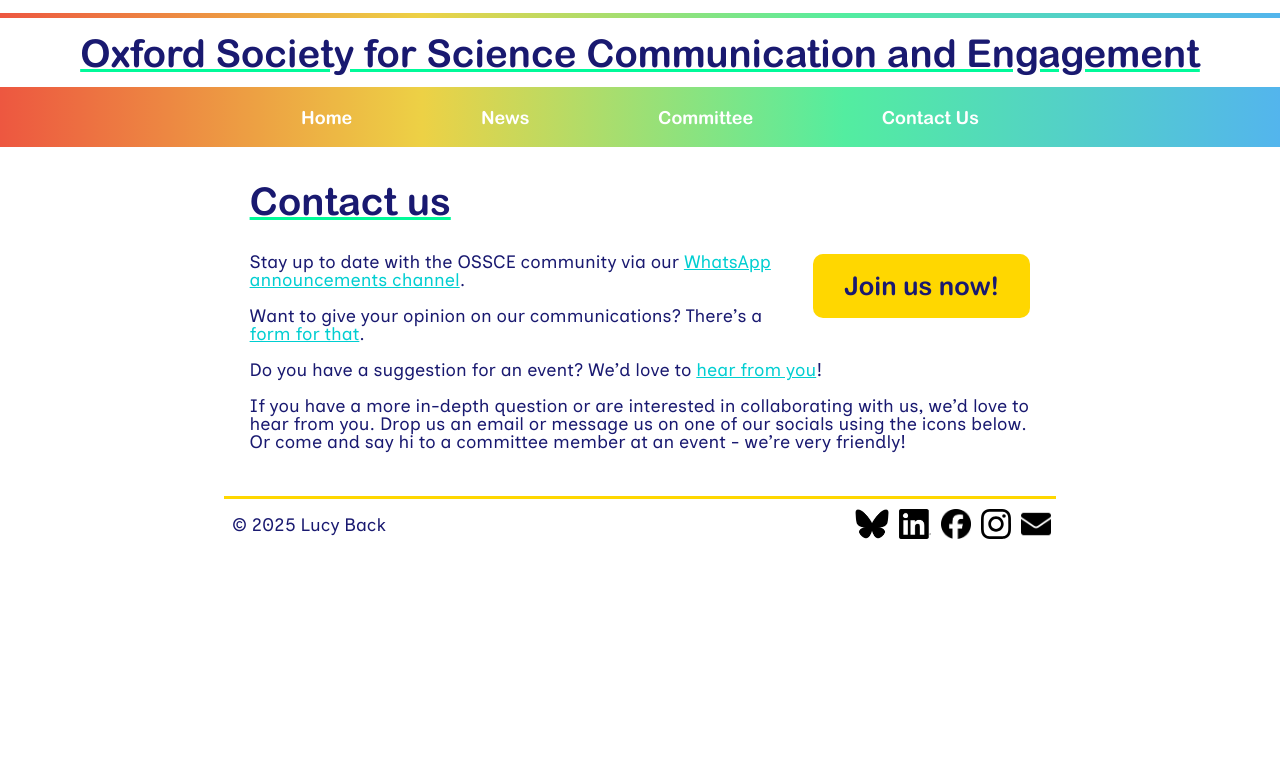
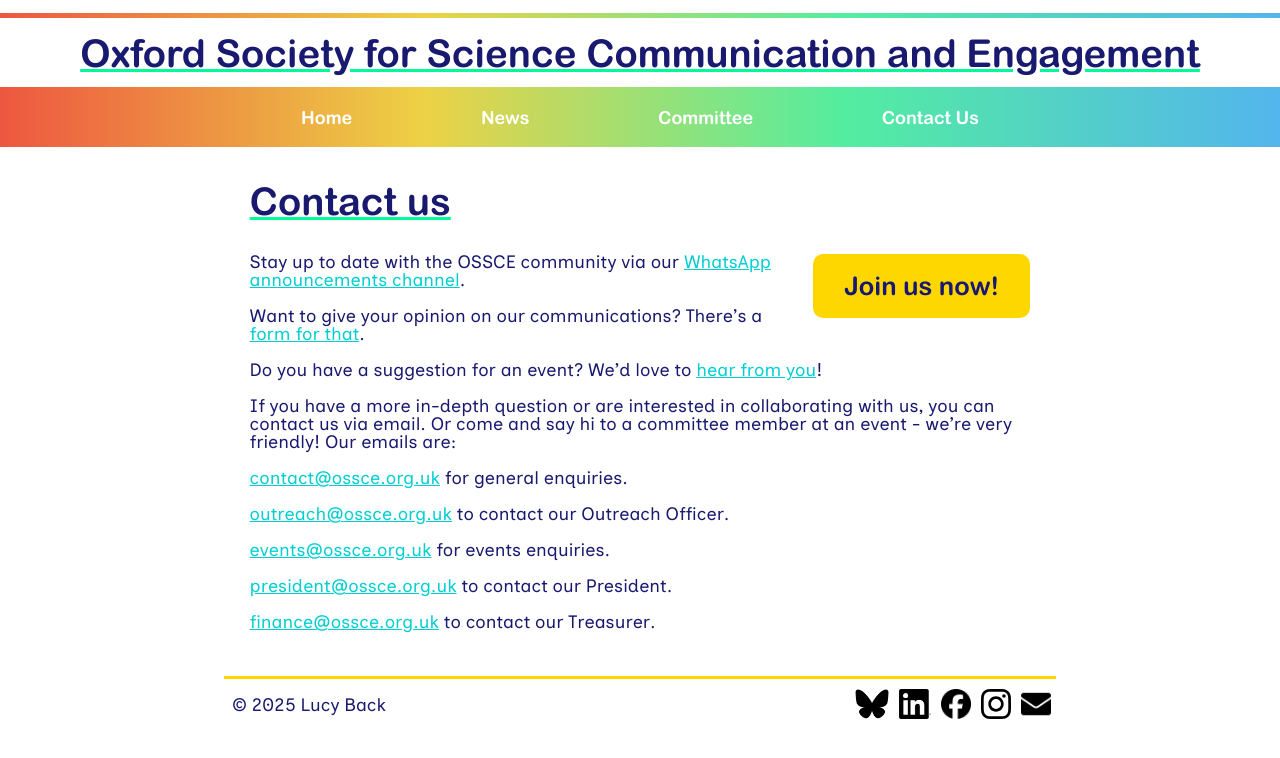
Before and after one commit to oxscicom/oxscicom.github.io, a Jekyll site: the page built from contact-us.md, in a window 1280 px wide. Shown: the top 758 px of the page. Built offline with Jekyll 4.4.1, drawn with Linux system fonts in a browser that asks for light colours.

Commit message:
Added articles and updated contact page

```diff
--- a/_includes/footer.html
+++ b/_includes/footer.html
@@ -14,7 +14,7 @@
     <a href="https://www.instagram.com/oxscicom/">
         <img src="/assets/images/icons/Instagram_Glyph_Black.svg" height = "30px">
     </a>
-    <a href="mailto:ossce.social@proton.me">
+    <a href="mailto:contact@ossce.org.uk">
         <img src="/assets/images/icons/email.png" height = "30px">
     </a>
 </div>
--- a/assets/css/blue24.css
+++ b/assets/css/blue24.css
@@ -210,12 +210,30 @@
     }
 }
 
-.menu{
+.menu, .latest{
     ul{
         list-style-type: none;
         margin: 0;
         padding: 0;
     }
+    img{
+        float: none;
+        width: 8vw;
+        padding: 0;
+        padding-right: 1vw;
+        margin: 0;
+    }
+    li{
+        .menu_excerpt{
+            p{
+              float: right;
+              img{
+                  float: left;
+              }
+            }
+        }
+    }
+
 }
 
 nav {
--- a/contact-us.md
+++ b/contact-us.md
@@ -14,4 +14,14 @@
 
 Do you have a suggestion for an event? We'd love to [hear from you](https://forms.cloud.microsoft/pages/responsepage.aspx?id=G96VzPWXk0-0uv5ouFLPkcVg062-_dhJqj1BMRosAAZUQTlEUzROWDU2Qks2N0VBSTZQTFdZVk1DTy4u&route=shorturl)!
 
-If you have a more in-depth question or are interested in collaborating with us, we'd love to hear from you. Drop us an email or message us on one of our socials using the icons below. Or come and say hi to a committee member at an event - we're very friendly!
+If you have a more in-depth question or are interested in collaborating with us, you can contact us via email. Or come and say hi to a committee member at an event - we're very friendly! Our emails are:
+
+[contact@ossce.org.uk](mailto:contact@ossce.org.uk) for general enquiries.
+
+[outreach@ossce.org.uk](mailto:outreach@ossce.org.uk) to contact our Outreach Officer.
+
+[events@ossce.org.uk](mailto:events@ossce.org.uk) for events enquiries.
+
+[president@ossce.org.uk](mailto:president@ossce.org.uk) to contact our President.
+
+[finance@ossce.org.uk](mailto:finance@ossce.org.uk) to contact our Treasurer.
```
Also changed, not shown: News/_posts/2025-10-05-early-career-scientists-present-at-oxford-cancer-group.md (added, +9 -0 lines), News/_posts/2025-10-07-we-are-recruiting.md (added, +38 -0 lines), _layouts/menu.html (+8 -4 lines), committee.md (+4 -4 lines), index.html (+7 -3 lines), assets/images/ossce-recruitment.png (added), 1 other file.
